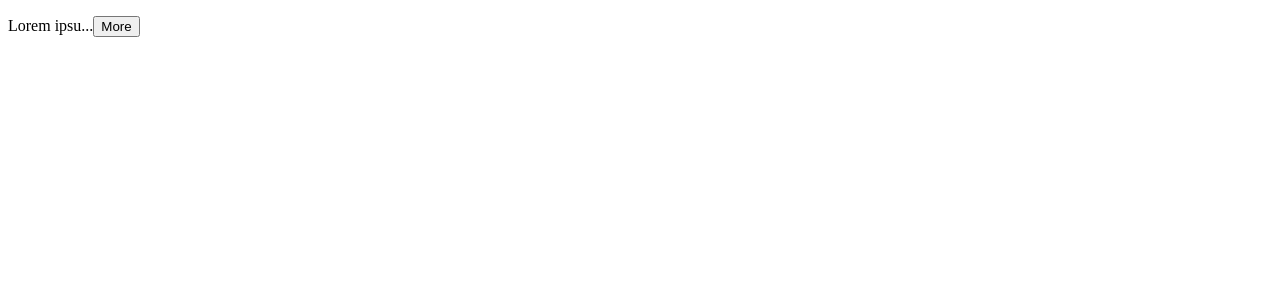
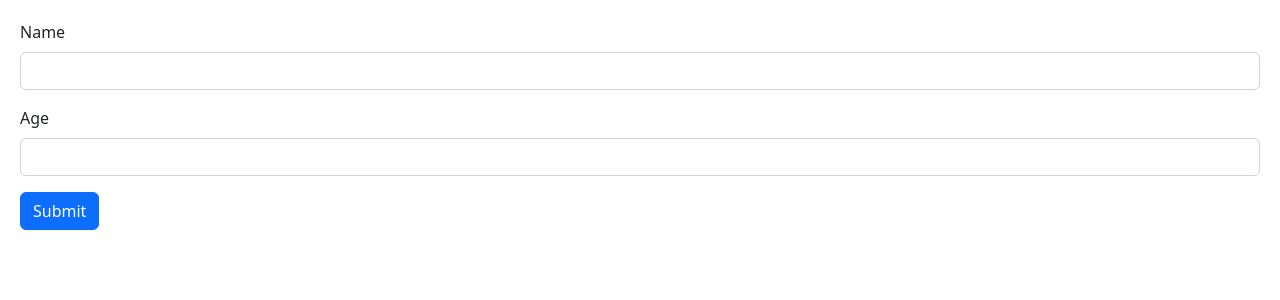
Before and after one commit to Rohit-gi/react-app-mosh, a React (Vite) app: page / in a window 1280 px wide. Shown: the top 300 px of the page. Built offline with nearby package versions, Linux system fonts and the light colour scheme.

Commit message:
Form_validation_commit

```diff
--- a/package.json
+++ b/package.json
@@ -13,6 +13,7 @@
     "bootstrap": "^5.2.3",
     "react": "^18.2.0",
     "react-dom": "^18.2.0",
+    "react-hook-form": "7.43",
     "react-icons": "^4.7.1",
     "styled-components": "^5.3.8"
   },
--- a/src/App.tsx
+++ b/src/App.tsx
@@ -60,7 +60,7 @@ import ExpandableText from "./components/ExpandableText";
 
 // function App(){
 //   const [cart, setCart] = useState({
-    //  discount: .1;
+//  discount: .1;
 //     items: [
 //       {id:1, title: 'Product 1', quantity: 1}
 //       {id:2, title: 'Product 2', quantity: 1}
@@ -74,14 +74,24 @@ import ExpandableText from "./components/ExpandableText";
 
 // }
 
+// function App() {
+//     return(
+//         <div>
+//             <ExpandableText maxChars={10}>
+//                 Lorem ipsum dolor sit amet consectetur adipisicing elit. Non sed velit pariatur et iste commodi, aut repudiandae fugit blanditiis amet cumque consequatur, fugiat dignissimos nesciunt distinctio doloremque suscipit cupiditate veniam id earum ducimus tenetur deserunt nam libero! Consequatur vero accusamus reprehenderit vel modi quia architecto tenetur aperiam animi ex molestiae sint dignissimos natus ipsum, illo dolores odio? Nam dolore doloremque provident tempora, cumque sint nobis dolorem beatae. Exercitationem, sapiente vitae eum temporibus accusamus distinctio praesentium at cumque in velit quas voluptates natus tenetur quasi culpa? Ipsam est impedit rerum, commodi exercitationem blanditiis provident error reprehenderit quod? Odio, consequatur possimus. Voluptas?
+//             </ExpandableText>
+//         </div>
+//     )
+// }
+
+import Form from "./components/Form";
+
 function App() {
-    return(
-        <div>
-            <ExpandableText maxChars={10}>
-                Lorem ipsum dolor sit amet consectetur adipisicing elit. Non sed velit pariatur et iste commodi, aut repudiandae fugit blanditiis amet cumque consequatur, fugiat dignissimos nesciunt distinctio doloremque suscipit cupiditate veniam id earum ducimus tenetur deserunt nam libero! Consequatur vero accusamus reprehenderit vel modi quia architecto tenetur aperiam animi ex molestiae sint dignissimos natus ipsum, illo dolores odio? Nam dolore doloremque provident tempora, cumque sint nobis dolorem beatae. Exercitationem, sapiente vitae eum temporibus accusamus distinctio praesentium at cumque in velit quas voluptates natus tenetur quasi culpa? Ipsam est impedit rerum, commodi exercitationem blanditiis provident error reprehenderit quod? Odio, consequatur possimus. Voluptas?
-            </ExpandableText>
-        </div>
-    )
+  return (
+    <div>
+      <Form/>
+    </div>
+  );
 }
 
 export default App;
--- /dev/null
+++ b/src/components/Form.tsx
@@ -0,0 +1,88 @@
+import React, { FormEvent, useRef } from "react";
+import { useState } from "react";
+import { useForm } from "react-hook-form";
+import { FieldValues } from "react-hook-form/dist/types";
+
+interface FormData {
+  name: string;
+  age: number;
+}
+
+const Form = () => {
+  const {
+    register,
+    handleSubmit,
+    formState: { errors }
+  } = useForm<FormData>();
+
+  const onSubmit = (data: FieldValues) => console.log(data);
+  //   console.log(register('name'));
+
+  //   const [person, setPerson] = useState({
+  //     name: "",
+  //     age: "",
+  //   });
+  //   const nameRef = useRef<HTMLInputElement>(null);
+  //   const ageRef = useRef<HTMLInputElement>(null);
+  //   const person = {name: '', age: 0};
+
+  //   const handleSubmit = (event: FormEvent) => {
+  //     event.preventDefault();
+  //     if (nameRef.current !== null) person.name = nameRef.current.value;
+  //     if (ageRef.current !== null) person.age = parseInt(ageRef.current.value);
+  //     console.log(person);
+  //   };
+
+  //   const handleSubmit = (event: FormEvent) => {
+  //     event.preventDefault();
+  //     console.log(person);
+  //   };
+
+  return (
+    <form onSubmit={handleSubmit(onSubmit)}>
+      <div className="mb-3">
+        <label htmlFor="name" className="form-label">
+          Name
+        </label>
+        <input
+          //   onChange={(event) =>
+          //     setPerson({ ...person, name: event.target.value })
+          //   }
+          //   value={person.name}
+          {...register("name", { required: true, minLength: 3 })}
+          id="name"
+          type="text"
+          className="form-control"
+        />
+        {errors.name?.type === "required" && (
+          <p className="text-danger">The name field is required.</p>
+        )}
+        {errors.name?.type === "minLength" && (
+          <p className="text-danger">
+            The name must be atleast 3 characters.
+          </p>
+        )}
+      </div>
+      <div className="mb-3">
+        <label htmlFor="age" className="form-label">
+          Age
+        </label>
+        <input
+          //   value={person.age}
+          //   onChange={(event) =>
+          //     setPerson({ ...person, age: event.target.value })
+          //   }
+          {...register("age")}
+          id="age"
+          type="number"
+          className="form-control"
+        />
+      </div>
+      <button className="btn btn-primary" type="submit">
+        Submit
+      </button>
+    </form>
+  );
+};
+
+export default Form;
--- /dev/null
+++ b/src/index.css
@@ -0,0 +1,3 @@
+body {
+    padding: 20px;
+}
--- a/src/main.tsx
+++ b/src/main.tsx
@@ -1,6 +1,8 @@
 import React from 'react'
 import ReactDOM from 'react-dom/client'
 import App from './App'
+import 'bootstrap/dist/css/bootstrap.css'
+import './index.css'
 
 ReactDOM.createRoot(document.getElementById('root') as HTMLElement).render(
   <React.StrictMode>
```
Also changed, not shown: 1 other file (tests, documents, lock files or other folders).
